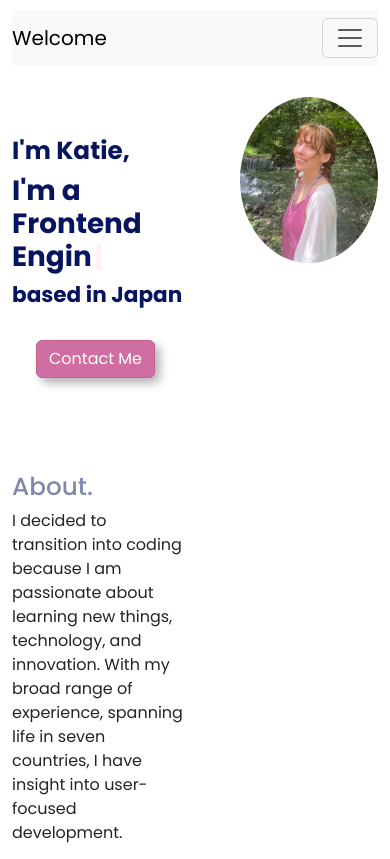
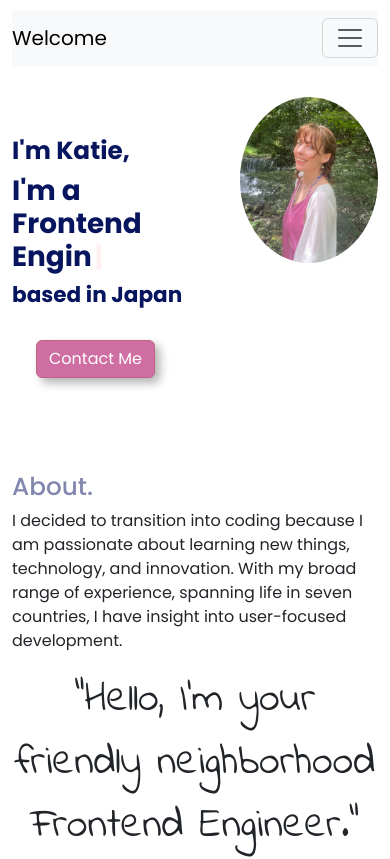
Before and after one commit to misskatiemarple/portfolio-react, a React (Create React App) app: page / in a window 390 px wide. Shown: the top 859 px of the page. Built offline with nearby package versions, Linux system fonts and the light colour scheme.

Commit message:
Improved responsiveness

```diff
--- a/src/About.css
+++ b/src/About.css
@@ -7,9 +7,3 @@
   font-size: 42px;
   text-align: center;
 }
-
-@media (max-width: 767px) {
-  .quote {
-    display: none;
-  }
-}
--- a/src/About.js
+++ b/src/About.js
@@ -6,7 +6,7 @@ export default function About() {
   return (
     <div className="About-container">
       <div className="row">
-        <div className="col-6">
+        <div className="col-md">
           <h2 className="subtitle-h2" id="About">
             About.
           </h2>
@@ -18,7 +18,7 @@ export default function About() {
             user-focused development.
           </p>
         </div>
-        <div className="col-6">
+        <div className="col-md">
           <p className="quote">
             "Hello, I'm your friendly neighborhood Frontend Engineer."
           </p>
```
